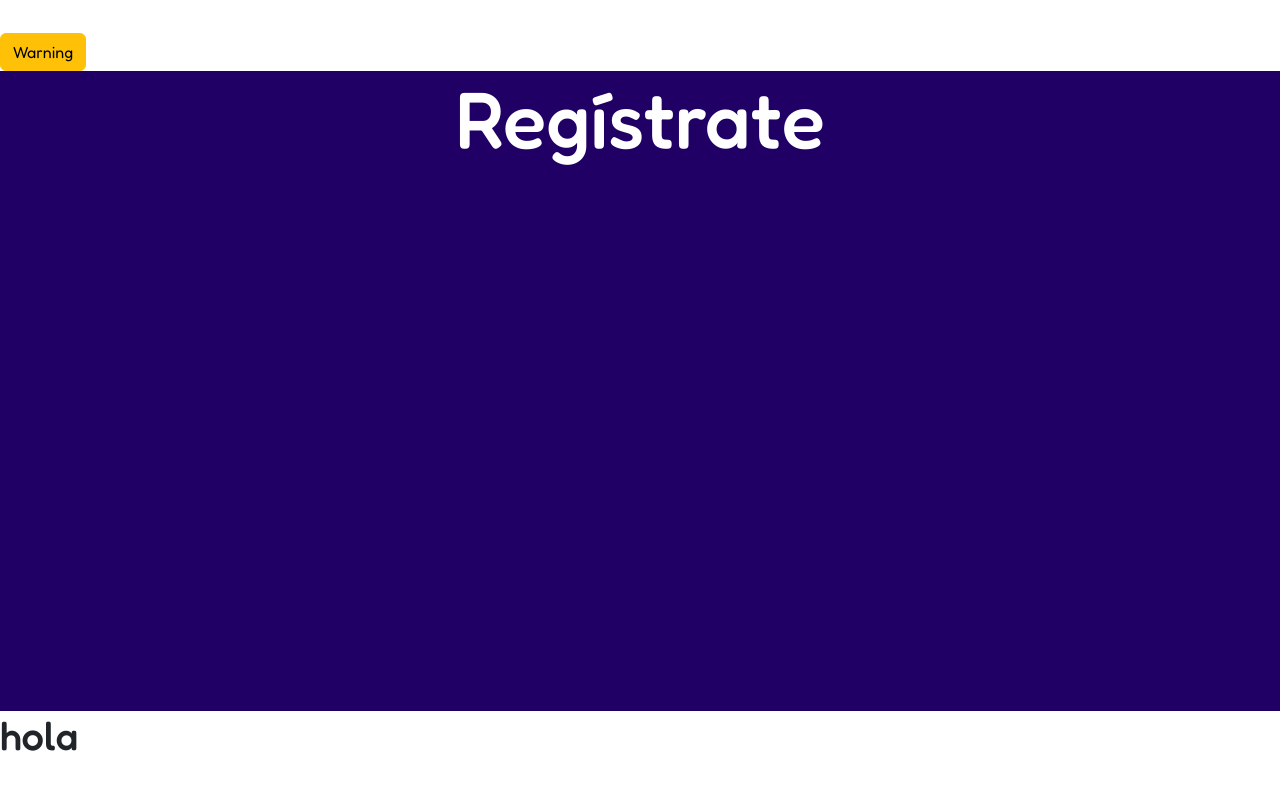
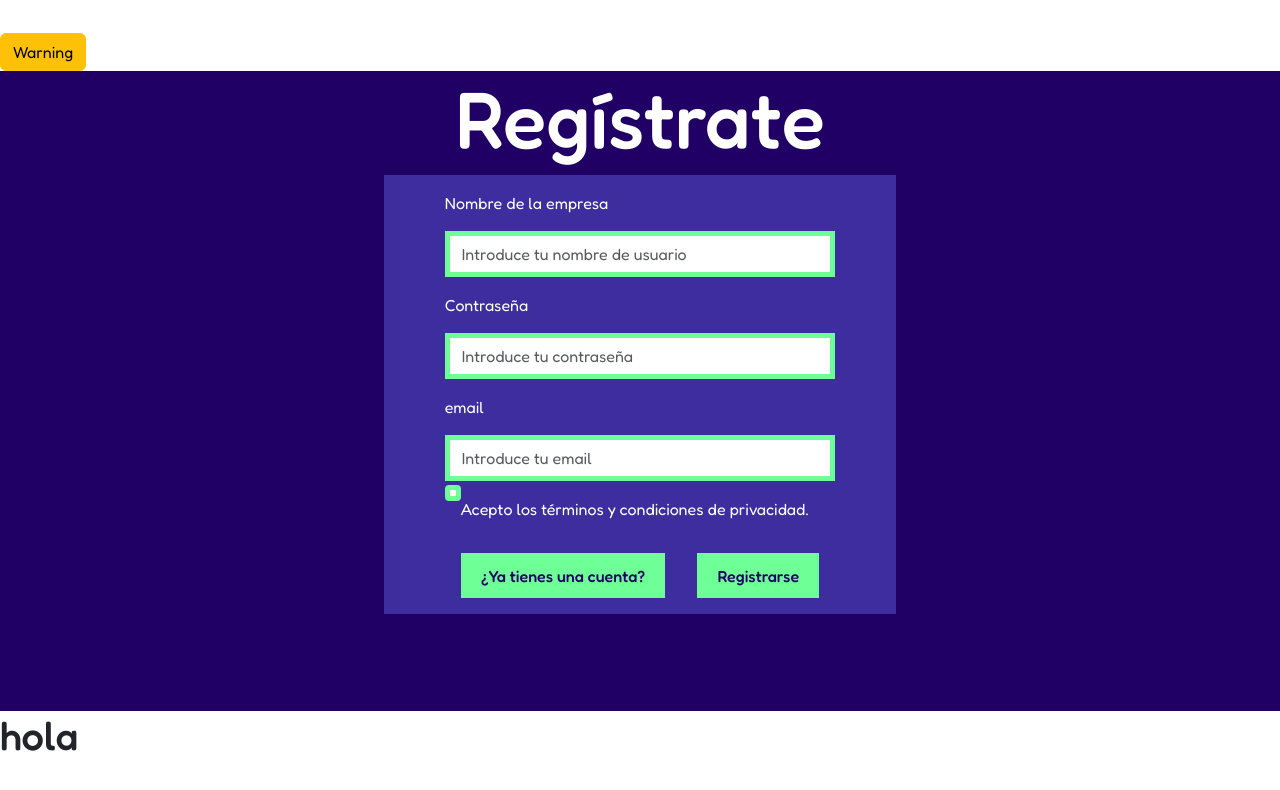
Before and after one commit to natalia9519/werjuniors, a React (Vite) app in the folder client/: page /signUp in a window 1280 px wide. Shown: the top 790 px of the page. Built offline with nearby package versions, Linux system fonts and the light colour scheme.

Commit message:
Add back with front

```diff
--- a/client/src/views/junior/Junior.jsx
+++ b/client/src/views/junior/Junior.jsx
@@ -3,17 +3,49 @@ import Container from 'react-bootstrap/Container';
 import Row from 'react-bootstrap/Row';
 import Col from 'react-bootstrap/Col';
 
+import React, { useState, useEffect } from 'react';
+import Table from 'react-bootstrap/Table';
+
 function Junior() {
+  const [users, setUsers] = useState([]);
+
+  useEffect(() => {
+    // Realizar la solicitud al backend para obtener los datos de los usuarios
+    fetch('URL_DEL_ENDPOINT_DEL_BACKEND')
+      .then(response => response.json())
+      .then(data => setUsers(data));
+  }, []);
+
   return (
     <>
       <main>
-        <Container className="d-flex justify-content-center">
+      <Container className="d-flex justify-content-center">
           <Row>
             <Col>
               <h1 className="h1-title-page">Junior</h1>
             </Col>
           </Row>
         </Container>
+        <Table striped bordered hover>
+          <thead>
+            <tr>
+              <th>Nombre</th>
+              <th>Apellido</th>
+              <th>Email</th>
+              {/* Agregar más encabezados según sea necesario */}
+            </tr>
+          </thead>
+          <tbody>
+            {users.map(user => (
+              <tr key={user.id}>
+                <td>{user.name}</td>
+                <td>{user.lastName}</td>
+                <td>{user.email}</td>
+                {/* Agregar más celdas según sea necesario */}
+              </tr>
+            ))}
+          </tbody>
+        </Table>
       </main>
     </>
   );
--- a/client/src/views/login/Login.jsx
+++ b/client/src/views/login/Login.jsx
@@ -1,19 +1,68 @@
 import "./login.css";
+import React, { useState } from "react";
 import Container from 'react-bootstrap/Container';
 import Row from 'react-bootstrap/Row';
 import Col from 'react-bootstrap/Col';
+import { Link } from "react-router-dom";
 
 function Login() {
+
+  const [LoginOk, setLogin] = useState(false);
+
+
+  const handleLogin = (e) => {
+    e.preventDefault();
+    if (terminosAceptados) {
+      setLogin(true);
+    } else {
+      alert("Debes aceptar los términos y condiciones de privacidad");
+    }
+  }
+  const navigateToSignUp = () => {
+    history.push("/signUp");
+  }
+
   return (
     <>
-      <main>
+      <main className="main-form">
         <Container className="d-flex justify-content-center">
           <Row>
             <Col>
               <h1 className="h1-title-page">Login</h1>
             </Col>
           </Row>
+
         </Container>
+        <Container className="d-flex justify-content-center">
+          <Row>
+            <Col>
+              <section className="section-login">
+                {!LoginOk ? (
+                  <form>
+                    <div className="form-group">
+                      <label htmlFor="formGroupExampleInput" className="tittles">Nombre de usuario</label>
+                      <input type="text" className="form-control" id="formGroupExampleInput" placeholder="Introduce tu nombre de usuario" />
+                    </div>
+                    <div className="form-group">
+                      <label htmlFor="formGroupExampleInput2" className="tittles">Contraseña</label>
+                      <input type="password" className="form-control" id="formGroupExampleInput2" placeholder="Introduce tu contraseña" />
+                    </div>
+
+                    <button onClick={handleLogin} className="btn-form">¿No tienes cuenta?</button>
+                    <button onClick={handleLogin} className="btn-form">Entrar</button>
+                  </form>
+                ) : (
+                  <div>
+                    <p className="text-send">Bienvenido</p>
+                    <Link to="/" className="btn-form">Volver a inicio</Link>
+                  </div>
+                )}
+              </section>
+            </Col>
+          </Row>
+
+        </Container>
+
       </main>
     </>
   );
--- a/client/src/views/login/login.css
+++ b/client/src/views/login/login.css
@@ -0,0 +1,26 @@
+.section-login{
+    background-color: #3D2D9E;
+    width: 40vw;
+    height: auto;
+    justify-content: center;
+    display: flex;
+}
+.section-login label{
+color:white;
+margin: 1rem 0;
+}
+
+.section-login input{
+border: 5px solid #6EFF97;
+border-radius: 0;
+}
+.section-login .btn-form{
+    background-color: #6EFF97;
+    color:#210066;
+    margin:1rem;
+}
+
+.text-send{
+    color:white;
+
+}
--- a/client/src/views/signUp/SignUp.jsx
+++ b/client/src/views/signUp/SignUp.jsx
@@ -1,9 +1,31 @@
 import "./signUp.css";
+import React, { useState } from "react";
 import Container from 'react-bootstrap/Container';
 import Row from 'react-bootstrap/Row';
 import Col from 'react-bootstrap/Col';
+import { Link } from "react-router-dom";
 
 function SignUp() {
+
+  const [RegisterOk, setRegistrado] = useState(false);
+  const [terminosAceptados, setTerminosAceptados] = useState(false);
+
+  const handleRegistrarse = (e) => {
+      e.preventDefault();
+      if (terminosAceptados) {
+          setRegistrado(true);
+      } else {
+          alert("Debes aceptar los términos y condiciones de privacidad");
+      }
+  }
+
+
+  const handleTerminosAceptados = () => {
+      setTerminosAceptados(!terminosAceptados);
+  }
+
+
+
   return (
     <>
       <main>
@@ -14,6 +36,44 @@ function SignUp() {
             </Col>
           </Row>
         </Container>
+        <Container className="d-flex justify-content-center">
+          <Row>
+            <Col>
+        <section className="section-register">
+        {!RegisterOk ? (
+                <form>
+                    <div className="form-group">
+                        <label htmlFor="formGroupExampleInput" className="tittles">Nombre de la empresa</label>
+                        <input type="text" className="form-control" id="formGroupExampleInput" placeholder="Introduce tu nombre de usuario" />
+                    </div>
+                    <div className="form-group">
+                        <label htmlFor="formGroupExampleInput2" className="tittles">Contraseña</label>
+                        <input type="password" className="form-control" id="formGroupExampleInput2" placeholder="Introduce tu contraseña" />
+                    </div>
+                    <div className="form-group">
+                        <label htmlFor="formGroupExampleInput2" className="tittles">email</label>
+                        <input type="password" className="form-control" id="formGroupExampleInput2" placeholder="Introduce tu email" />
+                    </div>
+                    <div>
+                        <input className="form-check-input" type="checkbox" checked={terminosAceptados} onChange={handleTerminosAceptados} />
+                        <label className="form-check-label" htmlFor="defaultCheck1">
+                            Acepto los términos y condiciones de privacidad.
+                        </label>
+                    </div>
+                    <button onClick={handleRegistrarse} className="btn-form">¿Ya tienes una cuenta?</button>
+                    <button onClick={handleRegistrarse} className="btn-form">Registrarse</button>
+                </form>
+            ) : (
+                <div>
+                    <p className="text-send">Registro completado</p>
+                    <Link to="/" className="btn-form">Volver a inicio</Link>
+                </div>
+            )}
+            </section>
+            </Col>
+          </Row>
+
+        </Container>
       </main>
     </>
   );
--- a/client/src/views/signUp/signUp.css
+++ b/client/src/views/signUp/signUp.css
@@ -0,0 +1,21 @@
+.section-register{
+    background-color: #3D2D9E;
+    width: 40vw;
+    height: auto;
+    justify-content: center;
+    display: flex;
+}
+.section-register label{
+color:white;
+margin: 1rem 0;
+}
+
+.section-register input{
+border: 5px solid #6EFF97;
+border-radius: 0;
+}
+.section-register .btn-form{
+    background-color: #6EFF97;
+    color:#210066;
+    margin:1rem;
+}
```
Also changed, not shown: 1 other file (tests, documents, lock files or other folders).
